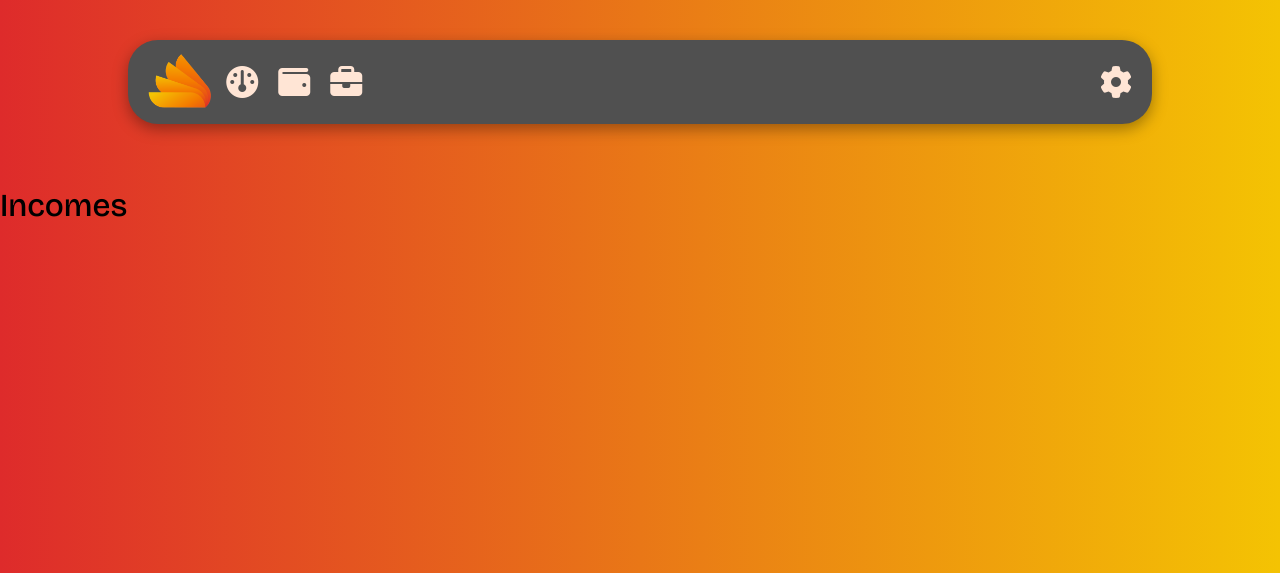
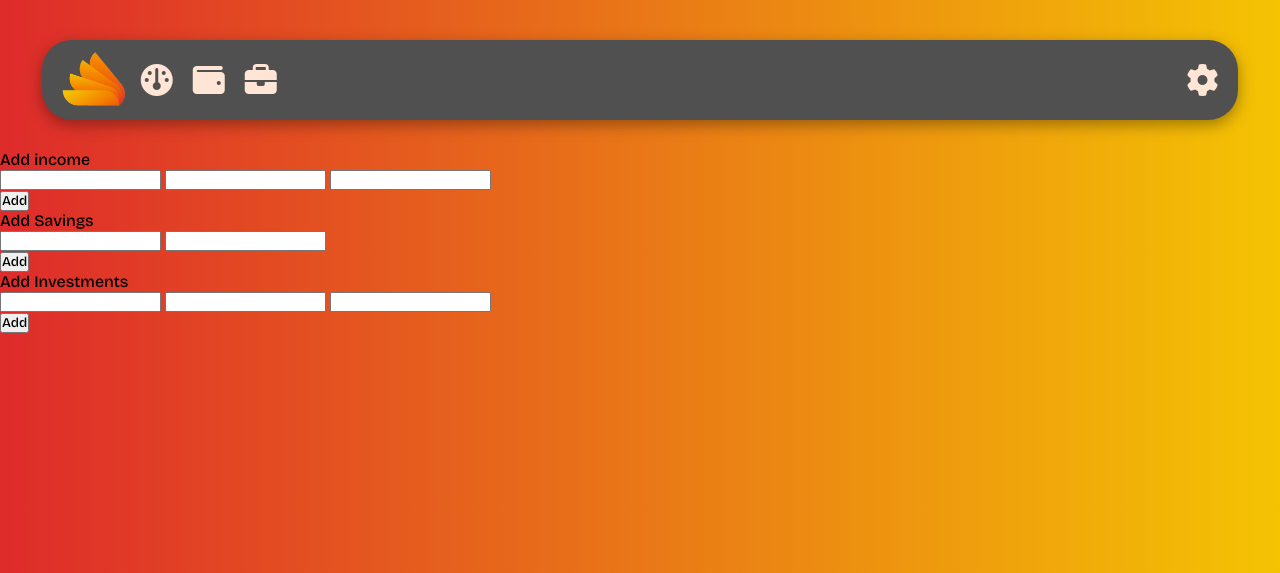
Before and after one commit to vratislavvv/folD, a Django app: template folD/myapp/templates/incomes.html in a window 1280 px wide. Shown: the top 573 px of the page. Run offline with Django 4.2, Linux system fonts and the light colour scheme; the template is opened without the code that fills it, so the values that code supplies are empty, except form fields; tables that the repository leaves empty hold one stand-in row (values such as "Sample post"); form fields are guessed from the names that the template uses; some libraries are stand-ins or nearby versions.

Commit message:
Incomes and resolution update

```diff
--- a/folD/myapp/static/styles.css
+++ b/folD/myapp/static/styles.css
@@ -37,11 +37,12 @@ footer {
     display: flex;
     position: fixed;
     justify-content: space-between;
-    width: 80%;
+    width: 93.5%;
+    min-width: 350px;
     background-color: #505050;
     border-radius: 30px;
     box-shadow: 0 5px 15px rgba(0, 0, 0, 0.35);
-    max-height: 100px;
+    height: 10vh;
     top: 40px;
     padding: 10px;
 }
--- a/folD/myapp/templates/incomes.html
+++ b/folD/myapp/templates/incomes.html
@@ -5,6 +5,63 @@
     Incomes
 {% endblock %}
 
+{% load widget_tweaks %}
+
 {% block main %}
-    <h1>Incomes</h1>
+
+        <div class="INC_container">
+            <div class="INC_inc">
+                <form method="POST" action="">
+                    {% csrf_token %}
+                    <div class="INC_incform">
+                        <div class="INC_incform_headline">
+                            <p class="INC_incform_headline_text">Add income</p>
+                        </div>
+                        <div class="INC_incform_main">
+                            <div class="INC_incform_forms">
+                                {{ AddIncomeForm.place|add_class:"INC_incform_input"|attr:"placeholder:Place" }}
+                                {{ AddIncomeForm.amount|add_class:"INC_incform_input"|attr:"placeholder:Amount" }}
+                                {{ AddIncomeForm.wageday|add_class:"INC_incform_input"|attr:"placeholder:Wage day" }}
+                            </div>
+                            <input type="submit" value="Add" class="INC_incform_submitbutton">
+                        </div>
+                    </div>
+                </form>
+            </div>
+            <div class="INC_sav">
+                <form method="POST" action="">
+                    {% csrf_token %}
+                    <div class="INC_savform">
+                        <div class="INC_savform_headline">
+                            <p class="INC_savform_headline_text">Add Savings</p>
+                        </div>
+                        <div class="INC_savform_main">
+                            <div class="INC_savform_forms">
+                                {{ AddSavingForm.place|add_class:"INC_incform_input"|attr:"placeholder:Place" }}
+                                {{ AddSavingForm.amount|add_class:"INC_incform_input"|attr:"placeholder:Amount" }}                            </div>
+                            <input type="submit" value="Add" class="INC_savform_submitbutton">
+                        </div>
+                    </div>
+                </form>
+            </div>
+            <div class="INC_inv">
+                <form method="POST" action="">
+                    {% csrf_token %}
+                    <div class="INC_invform">
+                        <div class="INC_invform_headline">
+                            <p class="INC_invform_headline_text">Add Investments</p>
+                        </div>
+                        <div class="INC_invform_main">
+                            <div class="INC_invform_forms">
+                                {{ AddInvestmentForm.place|add_class:"INC_incform_input"|attr:"placeholder:Place" }}
+                                {{ AddInvestmentForm.amount|add_class:"INC_incform_input"|attr:"placeholder:Amount" }}
+                                {{ AddInvestmentForm.interest|add_class:"INC_incform_input"|attr:"placeholder:Interest" }}
+                            </div>
+                            <input type="submit" value="Add" class="INC_invform_submitbutton">
+                        </div>
+                    </div>
+                </form>
+            </div>
+        </div>
+
 {% endblock %}
--- a/folD/myapp/templates/new_expense.html
+++ b/folD/myapp/templates/new_expense.html
@@ -11,10 +11,11 @@
 
     <form method="POST" action="">
         {% csrf_token %}
+        <div class="EXP_container">
             <div class="EXP_headline">
                 <p class="EXP_headline_text">Add expense</p>
             </div>
-        <div class="EXP_container">
+            <div class="EXP_main">
                 <div class="EXP_forms">
                     {{ form.amount|add_class:"EXP_input"|attr:"placeholder:Amount" }}
                     {{ form.place|add_class:"EXP_input"|attr:"placeholder:Place" }}
@@ -22,6 +23,7 @@
                 </div>
                 <input type="submit" value="Add" class="EXP_button">
             </div>
+        </div>
     </form>
 
 {% endblock %}
```
Also changed, not shown: other parts of folD/myapp/static/styles.css (+43 -8 lines), folD/myapp/forms.py (+16 -1 lines), folD/myapp/models.py (+8 -0 lines), folD/myapp/views.py (+9 -1 lines), folD/db.sqlite3, folD/myapp/static/scripts/scrollbarappear.js (deleted). Lines whose indentation alone changed are shown as unchanged.
